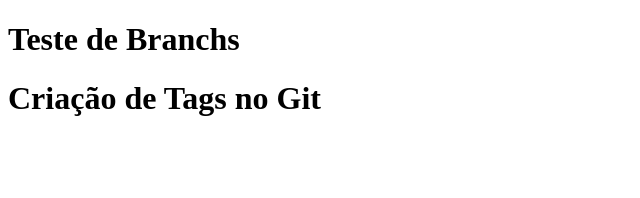
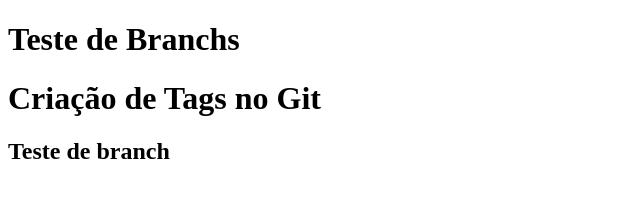
Before and after one commit to cristianoAmaral/curso_git, a plain HTML site: page index.html in a window 1280 px wide. Shown: the whole page, without its empty margins (0-640 px from the left). Drawn offline with Linux system fonts and the light colour scheme.

Commit message:
teste de branch

```diff
--- a/index.html
+++ b/index.html
@@ -10,5 +10,7 @@
     <h1>Teste de Branchs</h1>
 
     <h1> Criação de Tags no Git</h1>
+
+    <h2>Teste de branch</h2>
 </body>
 </html>
```
